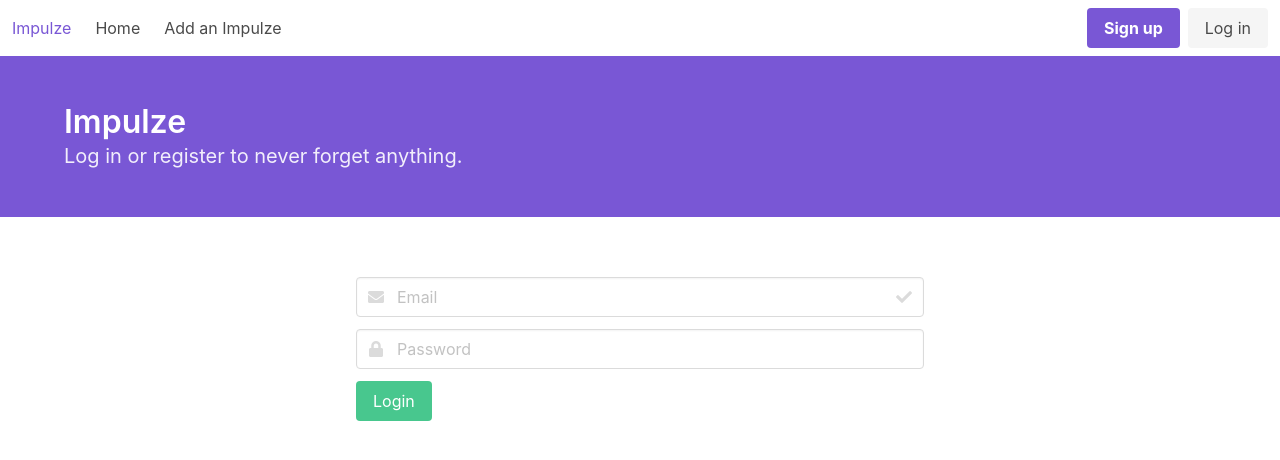
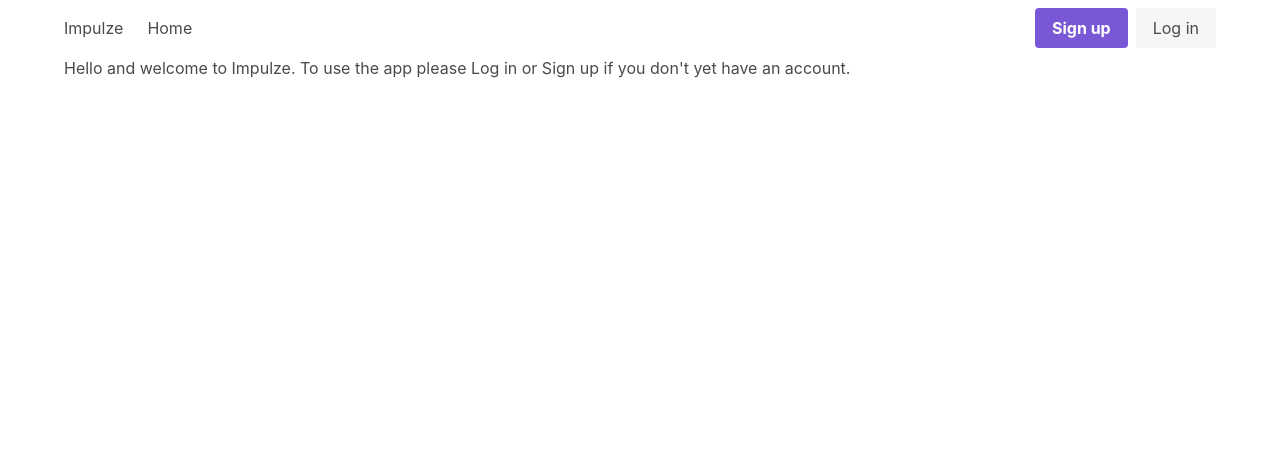
Before and after one commit to jstavanja/impulze, a Vue app in the folder client/: page / in a window 1280 px wide. Shown: the top 460 px of the page. Built offline with nearby package versions, Linux system fonts and the light colour scheme.

Commit message:
Small routes refactor (split to App home and Logged out home)

```diff
--- a/client/src/App.vue
+++ b/client/src/App.vue
@@ -1,17 +1,13 @@
 <template>
   <div id="app">
     <navigation />
-    <router-view v-if="user" />
-    <div id="login" v-else>
-      <login />
-    </div>
+    <router-view />
   </div>
 </template>
 
 <script>
 import axios from 'axios'
 import Navigation from './components/Navigation'
-import Login from './components/Login/Login'
 import { mapGetters } from 'vuex'
 export default {
   computed: {
@@ -20,8 +16,7 @@ export default {
     ])
   },
   components: {
-    Navigation,
-    Login
+    Navigation
   },
   created () {
     axios.defaults.baseURL = 'http://localhost:3000/api/'
--- a/client/src/components/Login/LoginForm.vue
+++ b/client/src/components/Login/LoginForm.vue
@@ -49,6 +49,7 @@ export default {
         .then((token) => axios.get('/auth/info'))
         .then((res) => {
           this.$store.commit('login', res.data)
+          this.$router.push({ name: 'home-app' })
         })
         .catch(() => {
           alert('Invalid username or password.')
--- a/client/src/components/Modals/AddImpulzeModal.vue
+++ b/client/src/components/Modals/AddImpulzeModal.vue
@@ -67,7 +67,7 @@ export default {
       name: '',
       description: '',
       active: true,
-      period: "01:00:00"
+      period: '01:00:00'
     }
   },
   methods: {
@@ -82,8 +82,8 @@ export default {
     },
     getMillisecondsFromPeriodString (periodString) {
       const hms = periodString.split(':')
-      const hours = periodString[0]
-      const minutes = periodString[1]
+      const hours = hms[0]
+      const minutes = hms[1]
       return (minutes * 60 * 1000) + (hours * 60 * 60 * 1000)
     }
   }
--- a/client/src/components/Navigation.vue
+++ b/client/src/components/Navigation.vue
@@ -1,5 +1,6 @@
 <template>
-  <nav class="navbar" role="navigation" aria-label="main navigation">
+  <nav class="navbar" :class="{'is-primary': user}" role="navigation" aria-label="main navigation">
+    <div class="container">
       <div class="navbar-brand">
         <a class="navbar-item">
           Impulze
@@ -17,7 +18,7 @@
           <a class="navbar-item">
             Home
           </a>
-        <a class="navbar-item" @click="openAddImpulzeModal">
+          <a class="navbar-item" @click="openAddImpulzeModal" v-if="user">
             Add an Impulze
           </a>
         </div>
@@ -28,12 +29,13 @@
               <a class="button is-primary" v-if="!user">
                 <strong>Sign up</strong>
               </a>
-            <a class="button is-light" v-if="!user">
+              <router-link to="/login" class="button is-light" tag="a" v-if="!user">
                 Log in
-            </a>
-            <a class="button is-primary" v-if="user" @click="logout">
+              </router-link>
+              <a class="button is-danger" v-if="user" @click="logout">
                 Log out
               </a>
+            </div>
           </div>
         </div>
       </div>
@@ -55,6 +57,7 @@ export default {
     logout () {
       localStorage.removeItem('user-token')
       this.$store.commit('logout')
+      this.$router.push({ name: 'home-logged-out' })
     },
     openAddImpulzeModal () {
       this.$modal.open({
--- a/client/src/router.js
+++ b/client/src/router.js
@@ -1,6 +1,5 @@
 import Vue from 'vue'
 import Router from 'vue-router'
-import Home from './views/Home.vue'
 
 Vue.use(Router)
 
@@ -10,16 +9,18 @@ export default new Router({
   routes: [
     {
       path: '/',
-      name: 'home',
-      component: Home
+      name: 'home-logged-out',
+      component: () => import('./views/HomeLoggedOut.vue')
     },
     {
-      path: '/about',
-      name: 'about',
-      // route level code-splitting
-      // this generates a separate chunk (about.[hash].js) for this route
-      // which is lazy-loaded when the route is visited.
-      component: () => import(/* webpackChunkName: "about" */ './views/About.vue')
+      path: '/app',
+      name: 'home-app',
+      component: () => import('./views/Home.vue')
+    },
+    {
+      path: '/login',
+      name: 'login',
+      component: () => import('./views/Login.vue')
     }
   ]
 })
--- a/client/src/views/About.vue
+++ /dev/null
@@ -1,5 +0,0 @@
-<template>
-  <div class="about">
-    <h1>This is an about page</h1>
-  </div>
-</template>
--- a/client/src/views/Home.vue
+++ b/client/src/views/Home.vue
@@ -1,5 +1,5 @@
 <template>
-  <div class="home">
+  <div class="home container">
     <impulze-list />
   </div>
 </template>
--- /dev/null
+++ b/client/src/views/HomeLoggedOut.vue
@@ -0,0 +1,10 @@
+<template>
+  <div class="home-logged-out container">
+    Hello and welcome to Impulze. To use the app please Log in or Sign up if you don't yet have an account.
+  </div>
+</template>
+
+<script>
+export default {
+}
+</script>
--- a/client/src/components/Login/Login.vue
+++ b/client/src/views/Login.vue
@@ -4,10 +4,10 @@
         <div class="hero-body">
           <div class="container">
             <h1 class="title">
-              Impulze
+              Log in
             </h1>
             <h2 class="subtitle">
-              Log in or register to never forget anything.
+              You're just a click away from never forgetting anything anymore.
             </h2>
           </div>
         </div>
@@ -19,7 +19,7 @@
 </template>
 
 <script>
-import LoginForm from './LoginForm'
+import LoginForm from '../components/Login/LoginForm'
 export default {
   components: {
     LoginForm
```
Lines whose indentation alone changed are shown as unchanged.
